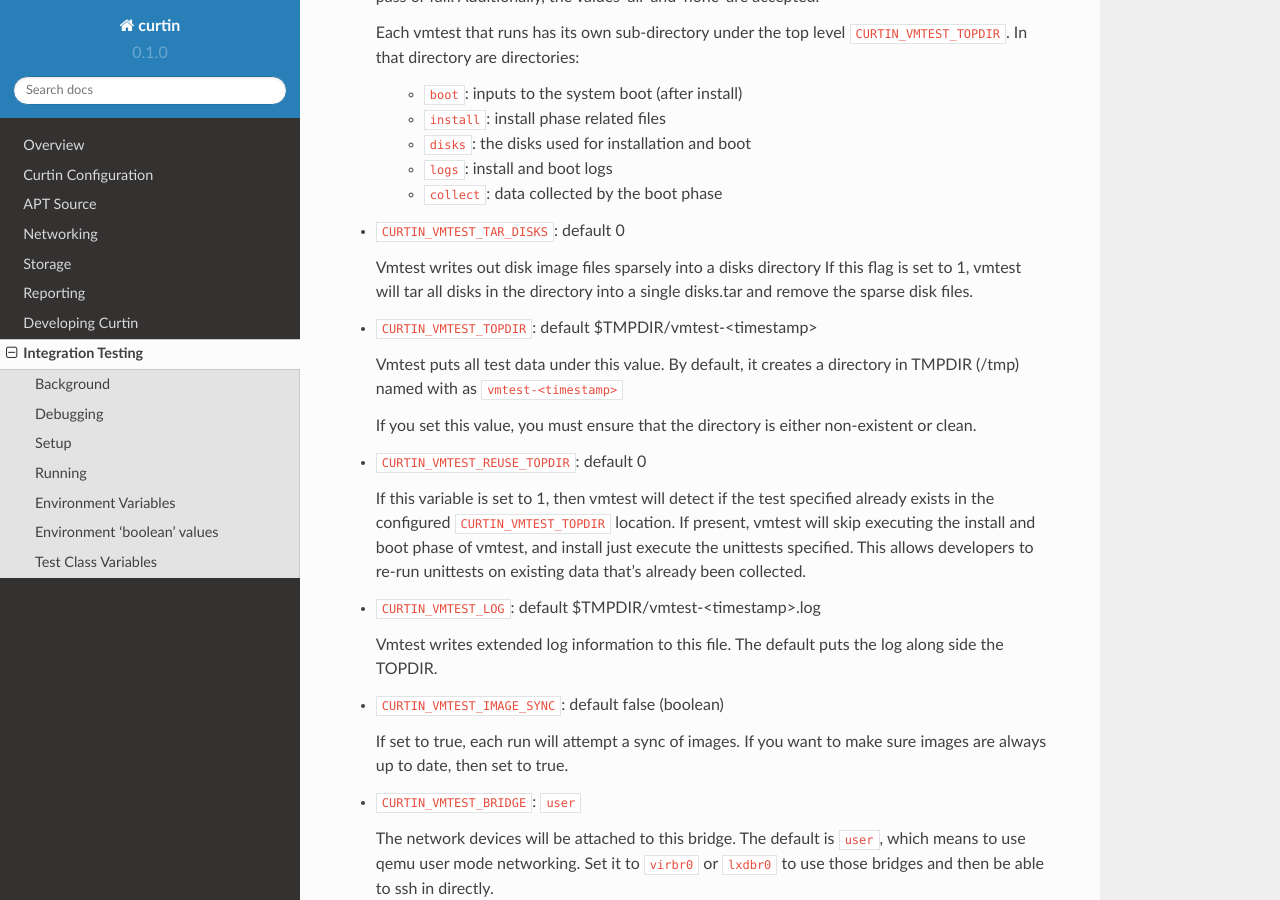
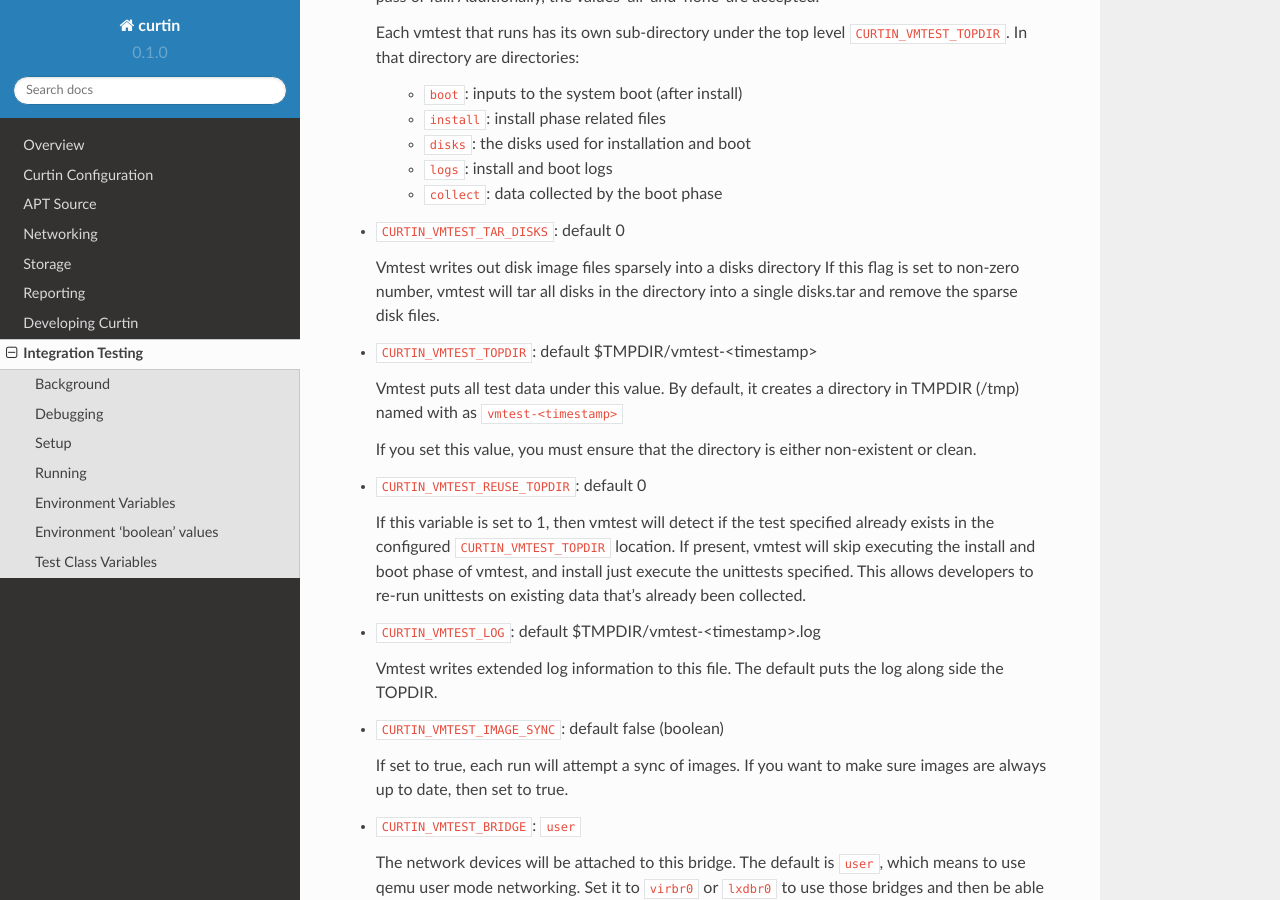
Before and after one commit to canonical/curtin, a Sphinx documentation site: the page built from doc/topics/integration-testing.rst, in a window 1280 px wide and 900 px high, scrolled down 3181 px. Built offline with Sphinx 7.4.7 and the Read the Docs theme 2.0.0, drawn with Linux system fonts in a browser that asks for light colours.

Commit message:
Change language around values that trigger behavior
bzr-revno: 526.1.5

```diff
--- a/doc/topics/integration-testing.rst
+++ b/doc/topics/integration-testing.rst
@@ -164,8 +164,8 @@ Some environment variables affect the running of vmtest
 - ``CURTIN_VMTEST_TAR_DISKS``: default 0
 
   Vmtest writes out disk image files sparsely into a disks directory
-  If this flag is set to 1, vmtest will tar all disks in the directory
-  into a single disks.tar and remove the sparse disk files.
+  If this flag is set to non-zero number, vmtest will tar all disks in
+  the directory into a single disks.tar and remove the sparse disk files.
 
 - ``CURTIN_VMTEST_TOPDIR``: default $TMPDIR/vmtest-<timestamp>
 
```
